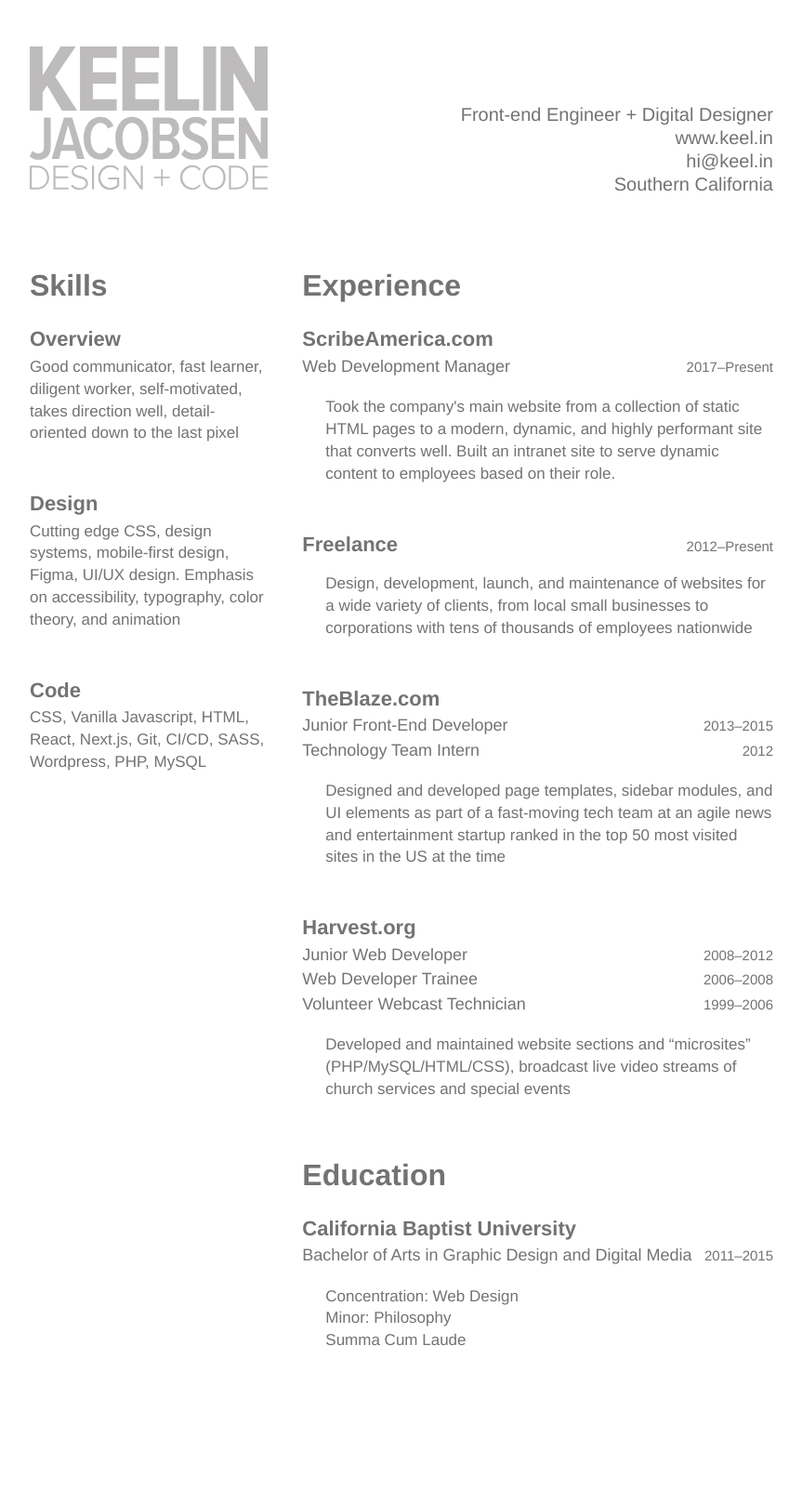
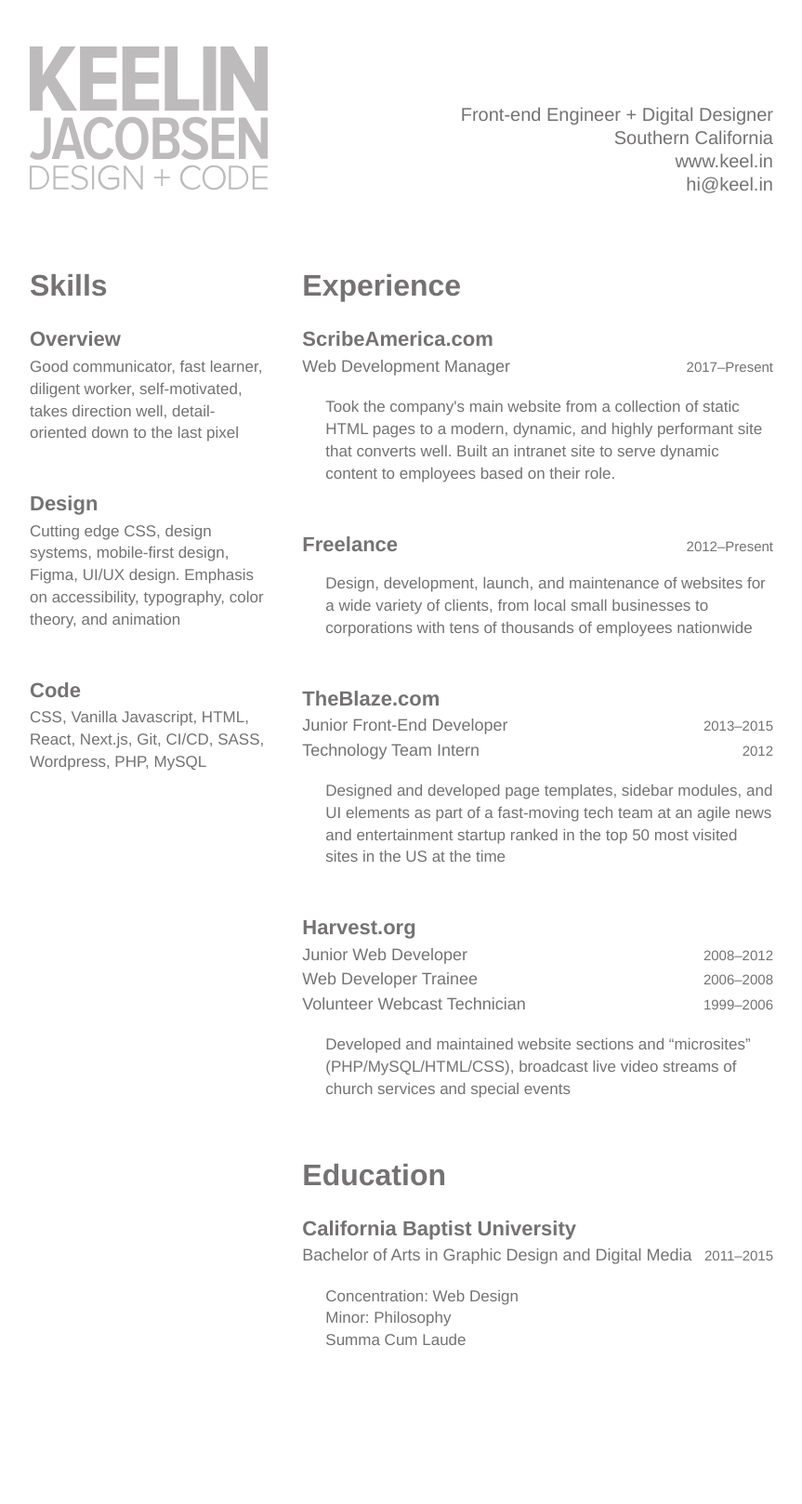
Before and after one commit to KeelinJ/keelinj.github.io, a Jekyll site: the page built from docs/resume.html, in a window 1280 px wide. Shown: the whole page at 93% size, without its empty margins (208-1071 px from the left). Built offline with Jekyll 4.4.1, drawn with Linux system fonts in a browser that asks for light colours; some of the changed lines change nothing that is shown.

Commit message:
rearrange contact info

```diff
--- a/docs/resume.html
+++ b/docs/resume.html
@@ -8,9 +8,9 @@ permalink: /resume/
   <a class="logo_wrapper" href="/">{% include logo.svg %}</a>
   <div class="contact">
     <p>Front-end Engineer + Digital Designer</p>
+    <p>Southern California</p>
     <p><a href="/">www.keel.in</a></p>
     <p><a href="mailto:hi@keel.in">hi@keel.in</a></p>
-    <p>Southern California</p>
   </div>
 </header>
 <main>
```
